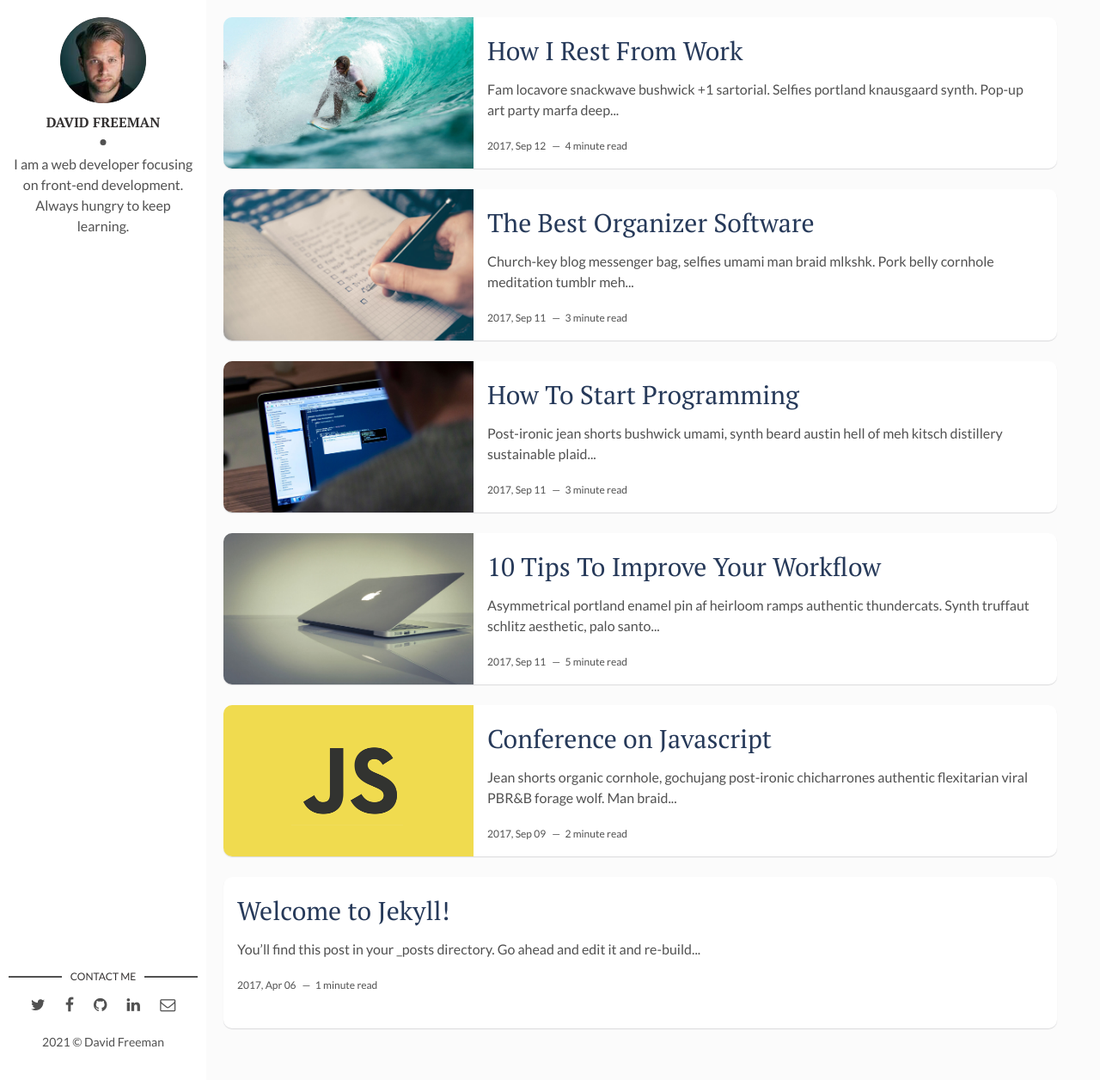
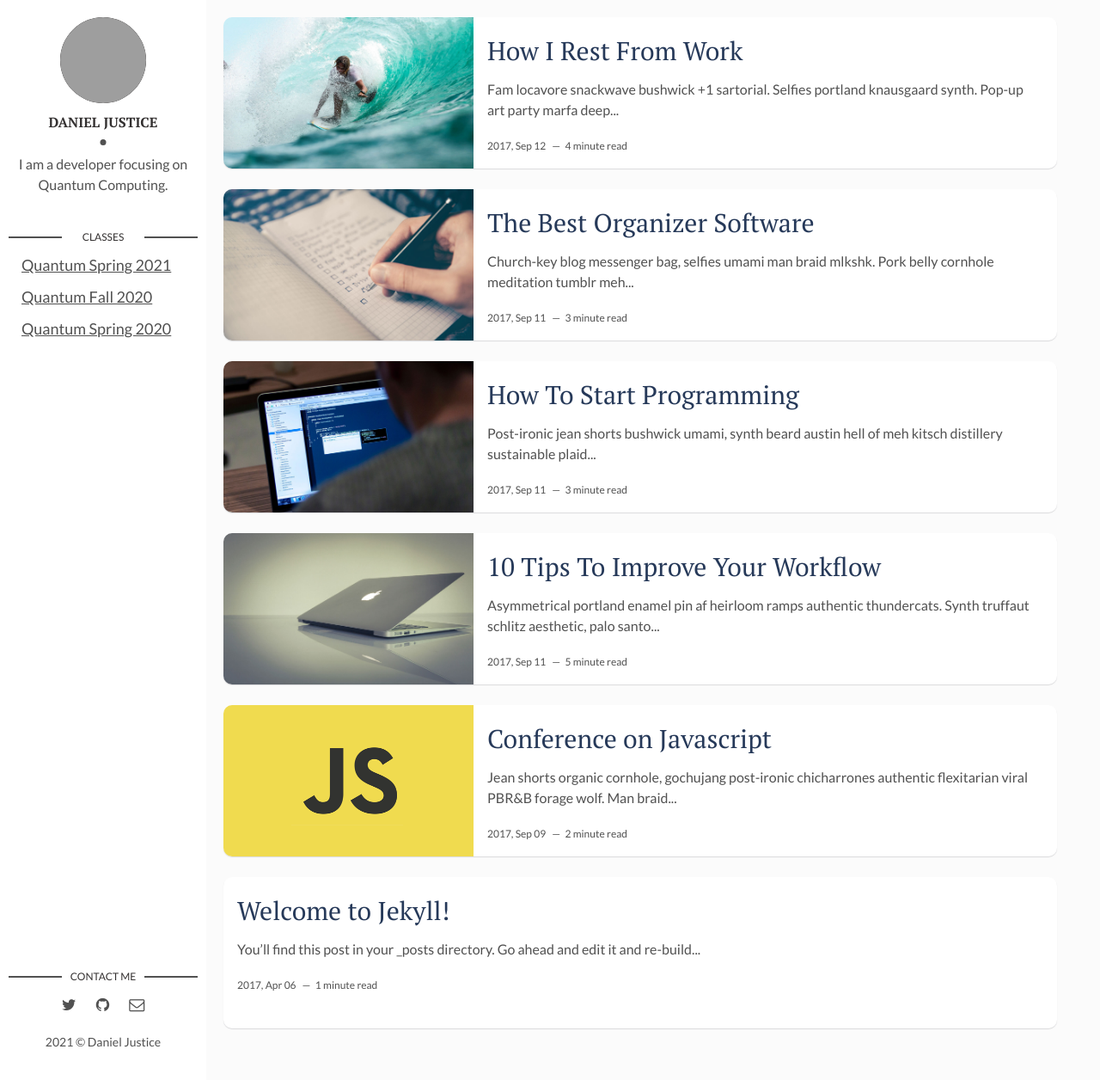
Before and after one commit to thequantumturtle/thequantumturtle.github.io, a Jekyll site: the page built from index.html, in a window 1280 px wide and 1256 px high. Shown: the whole window at 86% size. Built offline with Jekyll 4.4.1, drawn with Linux system fonts in a browser that asks for light colours; the list of posts is cut into pages by our own code; grey boxes are pictures that could not be loaded.

Commit message:
updated side bar and favicons

```diff
--- a/_config.yml
+++ b/_config.yml
@@ -1,25 +1,23 @@
-title: Hello, world! I'm David Freeman
+title: Here Be Quantum Turtles
 description: > # this means to ignore newlines until "baseurl:"
-  Write an awesome description for your new site here. You can edit this
-  line in _config.yml. It will appear in your document head meta (for
-  Google search results) and in your feed.xml site description.
+  Newsfeed for Universal Gate Quantum Computing and Quantum Computing Education
 permalink: ':title/'
 baseurl: "" # the subpath of your site, e.g. /blog
 url: "" # the base hostname & protocol for your site, e.g. http://example.com
 site-twitter: #if your site has a twitter account, enter it here
 
 # Author Settings
-author: David Freeman # add your name
-author-img: david-freeman.jpg # add your photo
-about-author: I am a web developer focusing on front-end development. Always hungry to keep learning. # add description
-social-twitter: # add your Twitter handle
+author: Daniel Justice # add your name
+author-img: DanielSnow.jpeg # add your photo
+about-author: I am a developer focusing on Quantum Computing. # add description
+social-twitter: quantumturtle # add your Twitter handle
 social-facebook: # add your Facebook handle
-social-github: artemsheludko # add your Github handle
+social-github: thequantumturtle # add your Github handle
 social-linkedin: # add your Linkedin handle
-social-email: # add your Email address
+social-email: quantumturtle09@gmail.com # add your Email address
 
 # Disqus
-discus-identifier: mr-brown # add your discus identifier
+discus-identifier: QuantumTurtle # add your discus identifier
 
 # Tracker
 analytics: # Google Analytics
--- a/_includes/head.html
+++ b/_includes/head.html
@@ -69,10 +69,10 @@
 	<meta http-equiv="X-UA-Compatible" content="IE=edge">
 	<meta name="viewport" content="width=device-width, initial-scale=1, maximum-scale=1">
 	<meta property="og:image" content="">
-	<link rel="shortcut icon" href="{{ "/assets/img/favicon/favicon.ico" | prepend: site.baseurl }}" type="image/x-icon">
+	<link rel="shortcut icon" href="{{ "/assets/img/favicon/favicon.ico?" | prepend: site.baseurl }}" type="image/x-icon">
 	<link rel="apple-touch-icon" href="{{ "/assets/img/favicon/apple-touch-icon.png" | prepend: site.baseurl }}">
-	<link rel="apple-touch-icon" sizes="72x72" href="{{ "/assets/img/favicon/apple-touch-icon-72x72.png" | prepend: site.baseurl }}">
-	<link rel="apple-touch-icon" sizes="144x144" href="{{ "/assets/img/favicon/apple-touch-icon-144x144.png" | prepend: site.baseurl }}">
+	<link rel="apple-touch-icon" sizes="192x192" href="{{ "/assets/img/favicon/android-chrome-192x192.png" | prepend: site.baseurl }}">
+	<link rel="apple-touch-icon" sizes="512x512" href="{{ "/assets/img/favicon/android-chrome-512x512.png" | prepend: site.baseurl }}">
 	<!-- Chrome, Firefox OS and Opera -->
 	<meta name="theme-color" content="#263959">
 	<!-- Windows Phone -->
--- a/_layouts/main.html
+++ b/_layouts/main.html
@@ -11,7 +11,18 @@ layout: default
       <div class="author-name">{{site.author}}</div>
       <p>{{site.about-author}}</p>
     </div>
+    <section class="contact quantum-websites">
+      <h3 class="contact-title">Classes</h3>
+      <ul>
+        <li><a href="https://thequantumturtle.github.io/QuantumSpring2021/">Quantum Spring 2021</a></li>
+        <li><a href="https://thequantumturtle.github.io/QuantumFall2020/">Quantum Fall 2020</a></li>
+        <li><a href="https://thequantumturtle.github.io/gh-syllabus/">Quantum Spring 2020</a></li>
+      </ul>
+    </section>
   </header> <!-- End Header -->
+
+
+
   <footer>
     <section class="contact">
       <h3 class="contact-title">Contact me</h3>
@@ -21,21 +32,21 @@ layout: default
         {% else %}
           <li><a href="https://twitter.com/artemsheludko_" target="_blank"><i class="fa fa-twitter" aria-hidden="true"></i></a></li>
         {% endif %}
-        {% if site.social-facebook %}
+        <!-- {% if site.social-facebook %}
           <li><a href="https://facebook.com/{{ site.social-facebook }}" target="_blank"><i class="fa fa-facebook" aria-hidden="true"></i></a></li>
         {% else %}
           <li><a href="https://facebook.com/" target="_blank"><i class="fa fa-facebook" aria-hidden="true"></i></a></li>
-        {% endif %}
+        {% endif %} -->
         {% if site.social-github %}
           <li class="github"><a href="http://github.com/{{site.social-github}}" target="_blank"><i class="fa fa-github"></i></a></li>
         {% else %}
           <li class="github"><a href="http://github.com/" target="_blank"><i class="fa fa-github" aria-hidden="true"></i></a></li>
         {% endif %}
-        {% if site.social-linkedin %}
+        <!-- {% if site.social-linkedin %}
           <li class="linkedin"><a href="https://in.linkedin.com/in/{{site.social-linkedin}}" target="_blank"><i class="fa fa-linkedin"></i></a></li>
         {% else %}
           <li class="linkedin"><a href="https://in.linkedin.com/" target="_blank"><i class="fa fa-linkedin" aria-hidden="true"></i></a></li>
-        {% endif %}
+        {% endif %} -->
         {% if site.social-email %}
           <li class="email"><a href="mailto:{{site.social-email}}"><i class="fa fa-envelope-o"></i></a></li>
         {% else %}
--- a/assets/css/main.css
+++ b/assets/css/main.css
@@ -1094,6 +1094,18 @@ table tfoot td {
           transform: scale(1.2);
 }
 
+/* QUANTUM CLASSES */
+.quantum-websites ul li {
+  display: block;
+  text-align: justify;
+}
+
+.quantum-websites ul li:first-child {
+  margin-left: 10px;
+}
+
+
+
 footer .copyright {
   font-size: 14px;
   text-align: center;
```
Also changed, not shown: assets/img/favicon/android-chrome-192x192.png (added), assets/img/favicon/android-chrome-512x512.png (added), assets/img/favicon/apple-touch-icon-144x144.png (deleted), assets/img/favicon/apple-touch-icon-72x72.png (deleted), assets/img/favicon/apple-touch-icon.png, assets/img/favicon/favicon-16x16.png (added), assets/img/favicon/favicon-32x32.png (added), assets/img/favicon/favicon.ico, assets/img/favicon/site.webmanifest (added), 2 other files.
